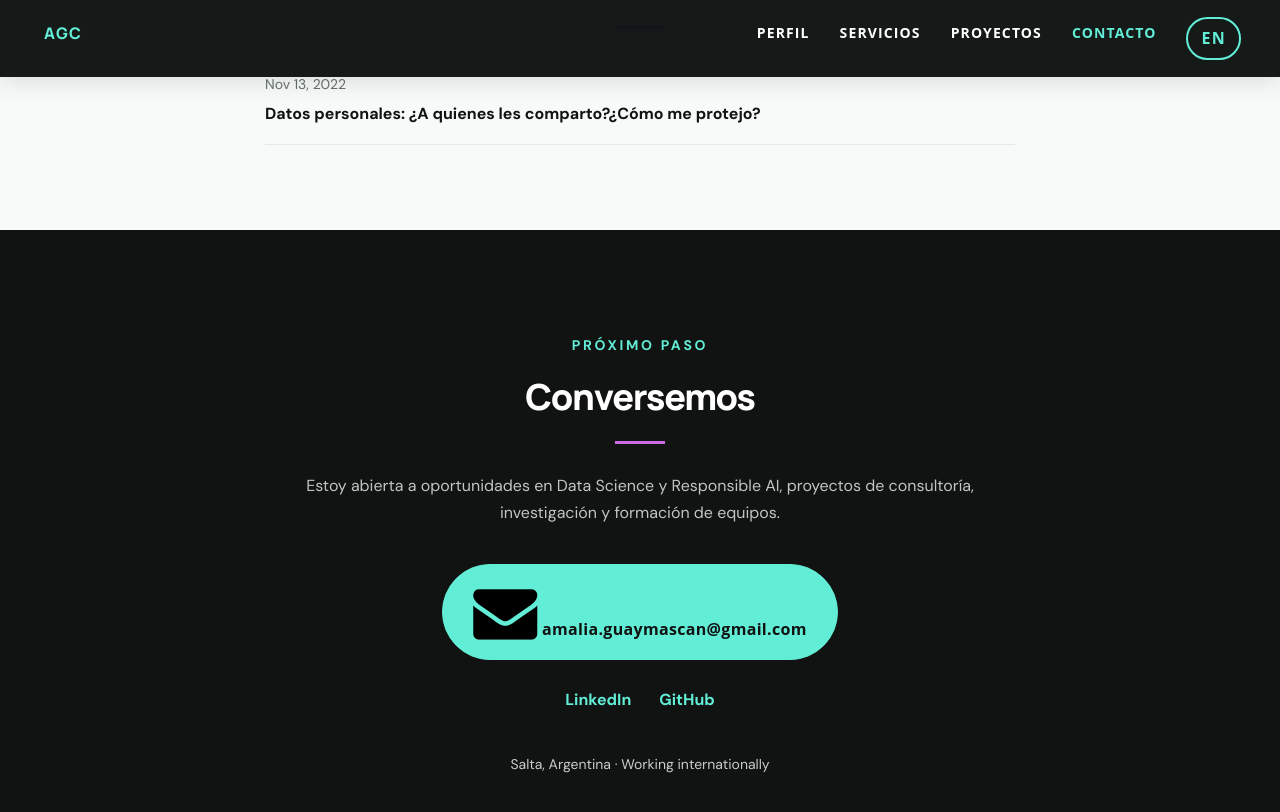
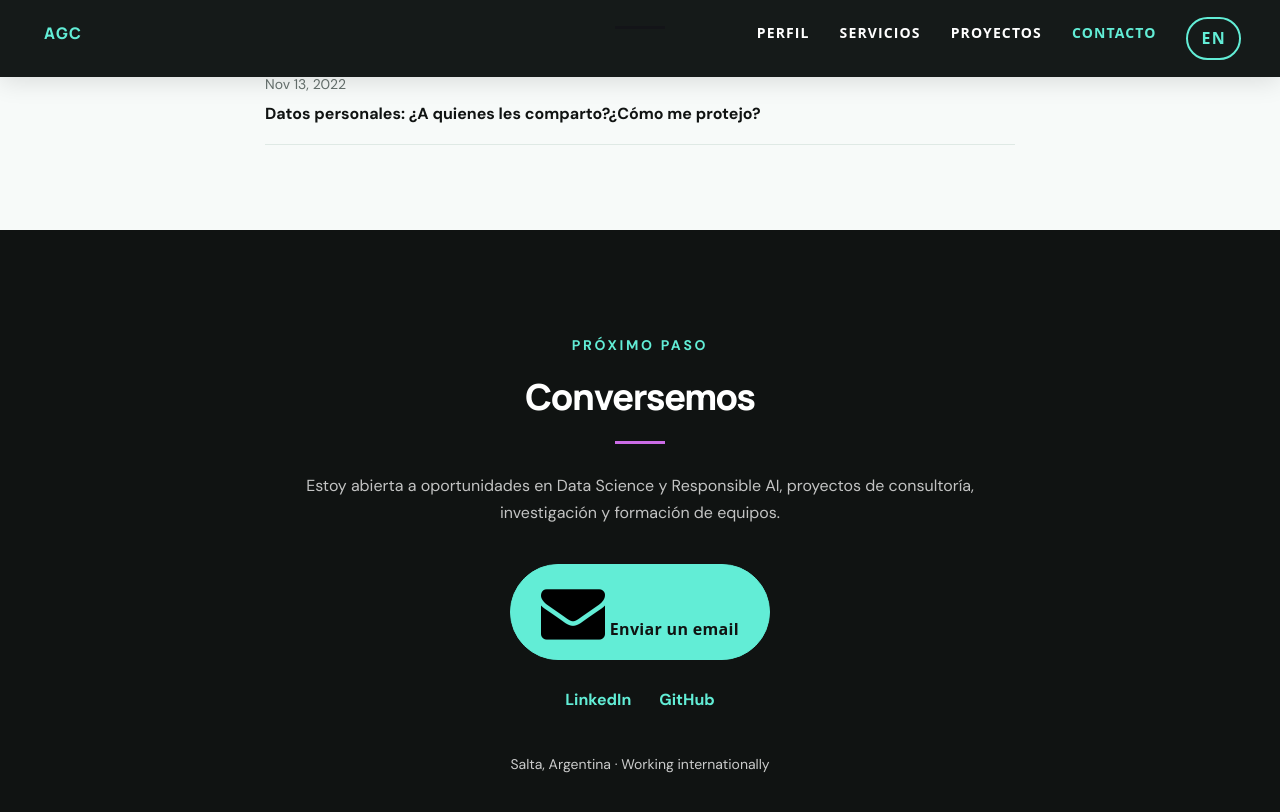
Before and after one commit to AmaliaGuaymasCanavire/amaliaguaymascanavire.github.io, a Jekyll site: the page built from index.html, in a window 1280 px wide and 900 px high, scrolled down 3758 px. Shown: the top 812 px of the window. Built offline with Jekyll 4.4.1, drawn with Linux system fonts in a browser that asks for light colours.

Commit message:
Keep email contact button without displaying address

```diff
--- a/_includes/contact.html
+++ b/_includes/contact.html
@@ -6,7 +6,7 @@
         <h2 class="section-heading"><span data-lang="es">Conversemos</span><span data-lang="en">Let's talk</span></h2>
         <hr class="primary">
         <p class="contact-intro"><span data-lang="es">Estoy abierta a oportunidades en Data Science y Responsible AI, proyectos de consultoría, investigación y formación de equipos.</span><span data-lang="en">I am open to Data Science and Responsible AI opportunities, consulting projects, research collaborations and team training.</span></p>
-        <a class="btn btn-primary btn-xl contact-button" href="mailto:{{ site.email }}"><i class="fa fa-envelope"></i> {{ site.email }}</a>
+        <a class="btn btn-primary btn-xl contact-button" href="mailto:{{ site.email }}"><i class="fa fa-envelope" aria-hidden="true"></i> <span data-lang="es">Enviar un email</span><span data-lang="en">Send an email</span></a>
         <div class="contact-links">
           <a href="https://www.linkedin.com/in/{{ site.linkedin_username }}/" target="_blank" rel="noopener">LinkedIn</a>
           <a href="https://github.com/{{ site.github_username }}" target="_blank" rel="noopener">GitHub</a>
```
